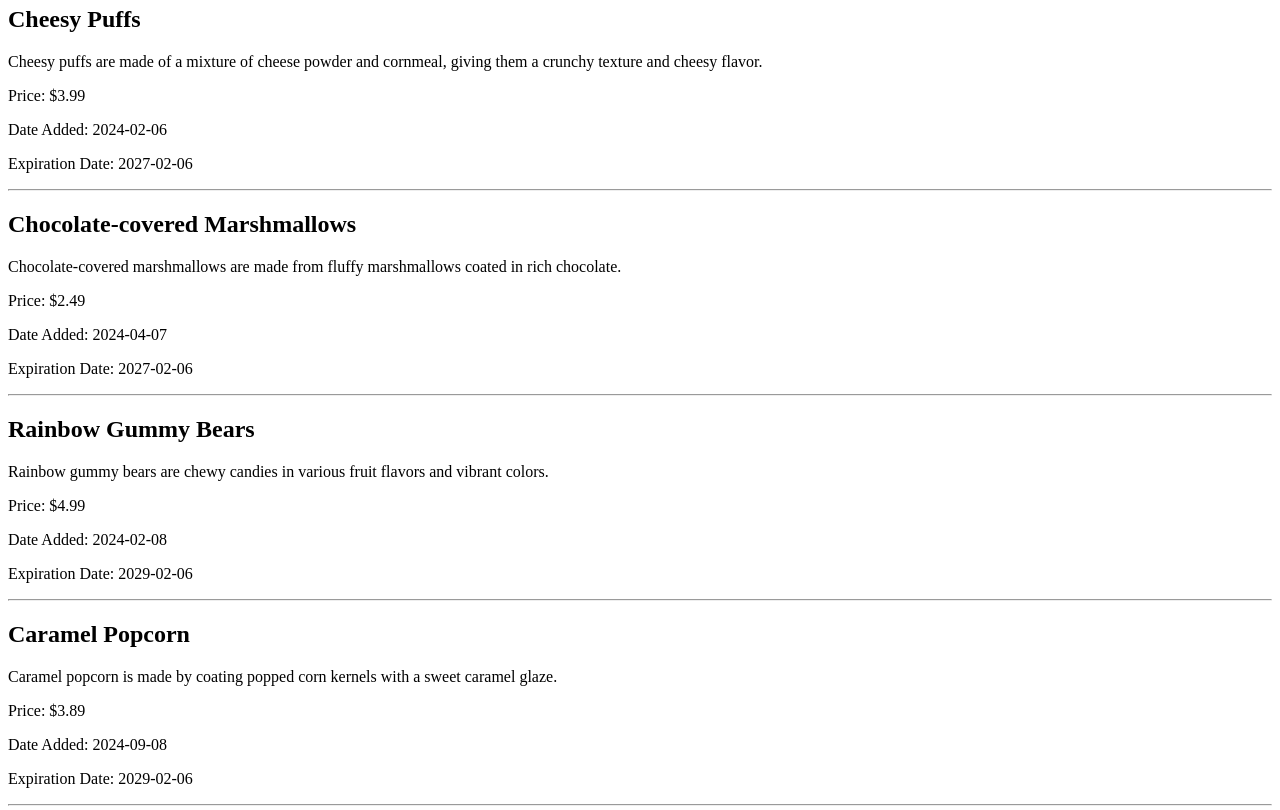
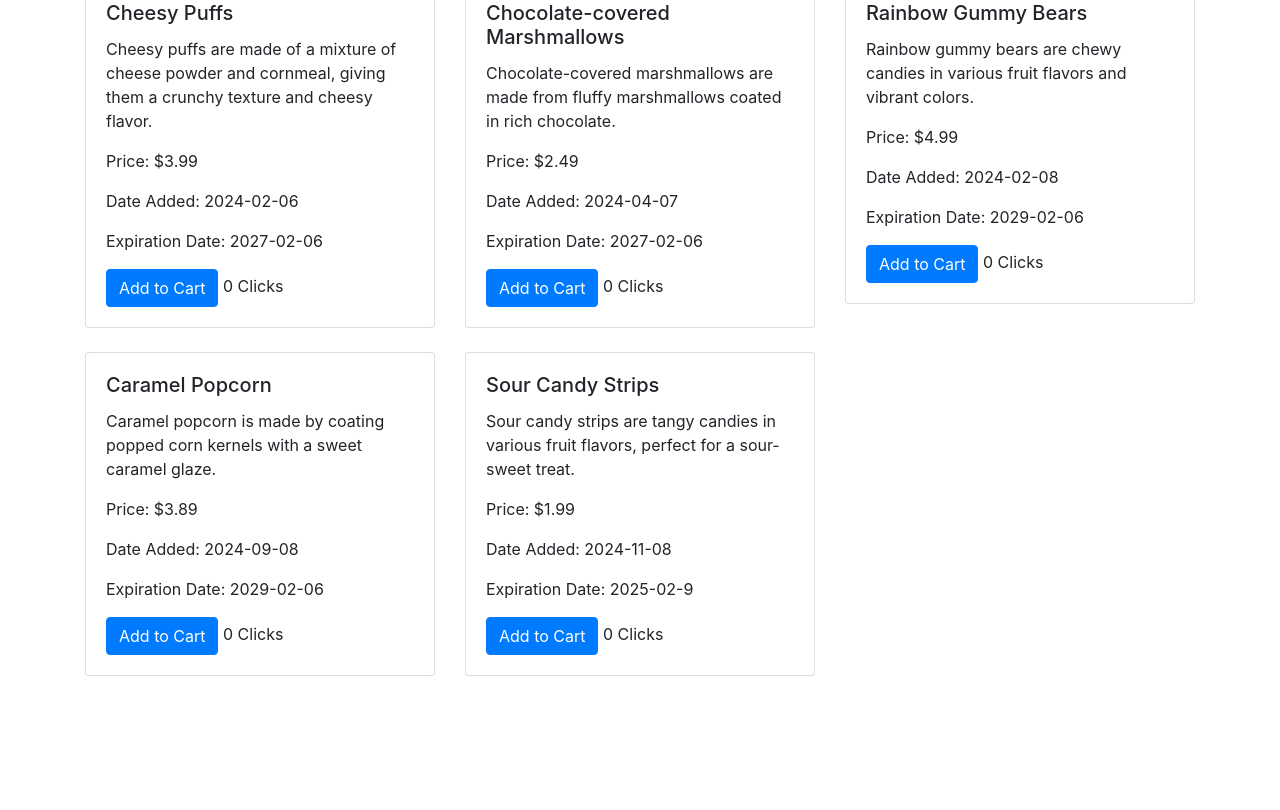
Before and after one commit to Opop29/Quidit_Product_Catalogue, a plain HTML site: page index.html in a window 1280 px wide. Shown: the part 132-942 px from the top of the page. After the commit the page ends 832 px from the top, so only its background shows below. Drawn offline with nearby package versions, Linux system fonts and the light colour scheme.

Commit message:
add_bootstraplink_and_buttons in js

```diff
--- a/index.html
+++ b/index.html
@@ -4,11 +4,17 @@
 <meta charset="UTF-8">
 <meta name="viewport" content="width=device-width, initial-scale=1.0">
 <title>Document</title>
+<!-- Step 1: Include Bootstrap CSS -->
+<link href="https://stackpath.bootstrapcdn.com/bootstrap/4.5.2/css/bootstrap.min.css" rel="stylesheet">
 </head>
 <body>
-<h1>Cheepcodeshope</h1>
-<h1>product catalogue</h1>
-<p id ="productlist"></p>
+<div class="container">
+  <h1>Cheepcodeshope</h1>
+  <h1>Product Catalogue</h1>
+  <div id="productlist" class="row"></div> <!-- Changed to a row for Bootstrap grid -->
+</div>
+<!-- Step 3: Include Bootstrap JavaScript (Optional) -->
+<script src="https://stackpath.bootstrapcdn.com/bootstrap/4.5.2/js/bootstrap.min.js"></script>
+<script src="js/app.js"></script>
 </body>
-<script src="js/app.js"></script>
 </html>
--- a/js/app.js
+++ b/js/app.js
@@ -4,15 +4,31 @@ fetch('data.json')
     const productListElement = document.getElementById("productlist");
     data.forEach(product => {
       const productItem = document.createElement("div");
+      productItem.classList.add('col-md-4', 'mb-4'); // Adding Bootstrap grid classes
+
+      let clickCount = 0; // Initialize click counter for each product
+
       productItem.innerHTML = `
-        <h2>${product.product_name}</h2>
-        <p>${product.product_description}</p>
-        <p>Price: $${product.product_price}</p>
-        <p>Date Added: ${product.product_dateAdded}</p>
-        <p>Expiration Date: ${product.product_ExpirationDate}</p>
-        <hr>
+        <div class="card">
+          <div class="card-body">
+            <h5 class="card-title">${product.product_name}</h5>
+            <p class="card-text">${product.product_description}</p>
+            <p class="card-text">Price: $${product.product_price}</p>
+            <p class="card-text">Date Added: ${product.product_dateAdded}</p>
+            <p class="card-text">Expiration Date: ${product.product_ExpirationDate}</p>
+            <button class="btn btn-primary" id="addToCartBtn${product.product_name}" onclick="addToCart('${product.product_name}')">Add to Cart</button>
+            <span id="clickCount${product.product_name}">0</span> Clicks
+          </div>
+        </div>
       `;
+
       productListElement.appendChild(productItem);
+
+      // Function to handle click event for the "Add to Cart" button
+      window[`addToCart${product.product_name}`] = function() {
+        clickCount++;
+        document.getElementById(`clickCount${product.product_name}`).innerText = clickCount;
+      }
     });
   })
   .catch(error => console.error('Error fetching data:', error));
```
Also changed, not shown: bootstrap.css (deleted).
